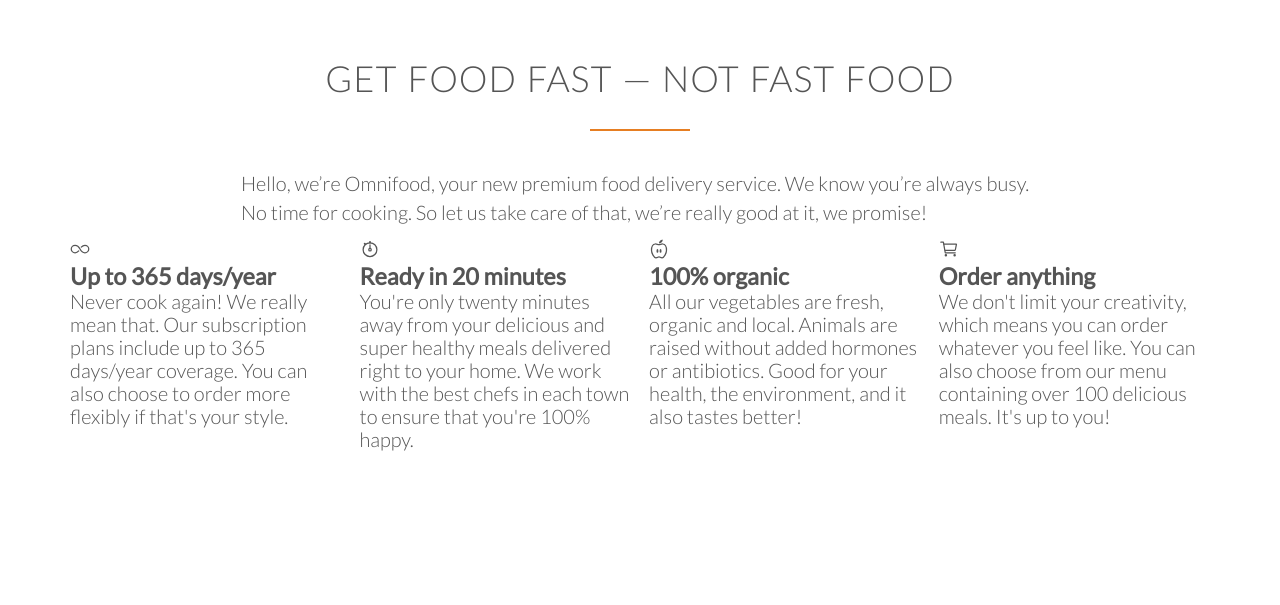
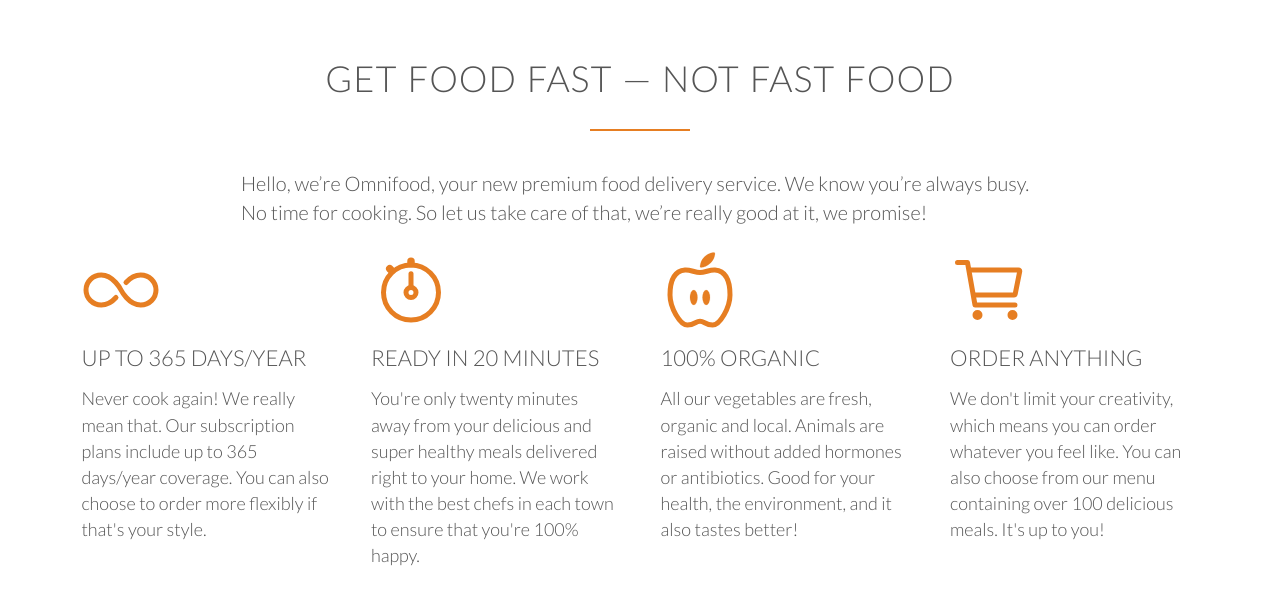
Before and after one commit to kihooncs/omnifood_website, a plain HTML site: page index.html in a window 1280 px wide. Shown: the part 822-1427 px from the top of the page. Before the commit the page ends 1364 px from the top, so only its background shows below. Drawn offline with nearby package versions, Linux system fonts and the light colour scheme.

Commit message:
Finished features section

```diff
--- a/index.html
+++ b/index.html
@@ -37,28 +37,28 @@
             </div>
             <div class="row">
                 <div class="col span-1-of-4 box">
-                    <ion-icon name="infinite-outline"></ion-icon>
+                    <ion-icon name="infinite-outline" class="icon-big"></ion-icon>
                     <h3>Up to 365 days/year</h3>
                     <p>
                         Never cook again! We really mean that. Our subscription plans include up to 365 days/year coverage. You can also choose to order more flexibly if that's your style.
                     </p>
                 </div>
                 <div class="col span-1-of-4 box">
-                    <ion-icon name="stopwatch-outline"></ion-icon>
+                    <ion-icon name="stopwatch-outline" class="icon-big"></ion-icon>
                     <h3>Ready in 20 minutes</h3>
                     <p>
                         You're only twenty minutes away from your delicious and super healthy meals delivered right to your home. We work with the best chefs in each town to ensure that you're 100% happy.
                     </p>
                 </div>
                 <div class="col span-1-of-4 box">
-                    <ion-icon name="nutrition-outline"></ion-icon>
+                    <ion-icon name="nutrition-outline" class="icon-big"></ion-icon>
                     <h3>100% organic</h3>
                     <p>
                         All our vegetables are fresh, organic and local. Animals are raised without added hormones or antibiotics. Good for your health, the environment, and it also tastes better!
                     </p>
                 </div>
                 <div class="col span-1-of-4 box">
-                    <ion-icon name="cart-outline"></ion-icon>
+                    <ion-icon name="cart-outline" class="icon-big"></ion-icon>
                     <h3>Order anything</h3>
                     <p>
                         We don't limit your creativity, which means you can order whatever you feel like. You can also choose from our menu containing over 100 delicious meals. It's up to you!
--- a/resources/css/style.css
+++ b/resources/css/style.css
@@ -30,13 +30,16 @@ section {
     padding: 80px 0;
 }
 
+.box {
+    padding: 1%
+}
+
 /* --------------------------- */
 /* HEADINGS */
 /* --------------------------- */
-h1, h2 {
+h1, h2, h3 {
     font-weight: 300;
     text-transform: uppercase;
-    letter-spacing: 1px;
 }
 
 h1 {
@@ -45,6 +48,7 @@ h1 {
     color: #fff;
     font-size: 240%;
     word-spacing: 4px;
+    letter-spacing: 1px;
 }
 
 h2 {
@@ -52,6 +56,12 @@ h2 {
     word-spacing: 2px;
     text-align: center;
     margin-bottom: 38px;
+    letter-spacing: 1px;
+}
+
+h3 {
+    font-size: 110%;
+    margin-bottom: 15px;
 }
 
 h2::after {
@@ -72,6 +82,21 @@ h2::after {
     line-height: 145%;
     width: 70%;
     margin-left: 15%;
+}
+.box p {
+    font-size: 90%;
+    line-height: 145%;
+}
+
+/* --------------------------- */
+/* ICONS */
+/* --------------------------- */
+
+.icon-big {
+    font-size: 400%;
+    display: block;
+    color: #e67e22;
+    margin-bottom: 15px;
 }
 
 /* --------------------------- */
```
